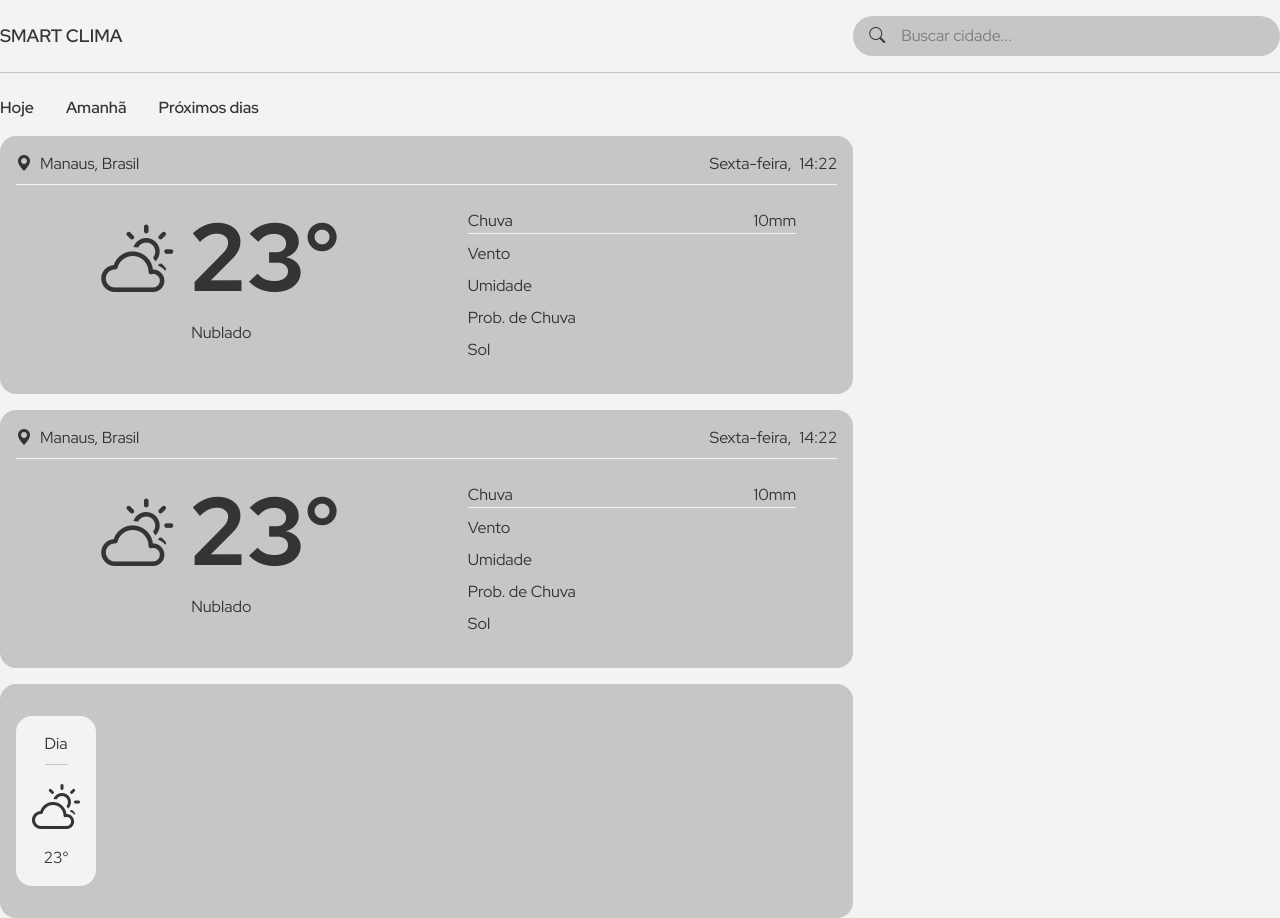
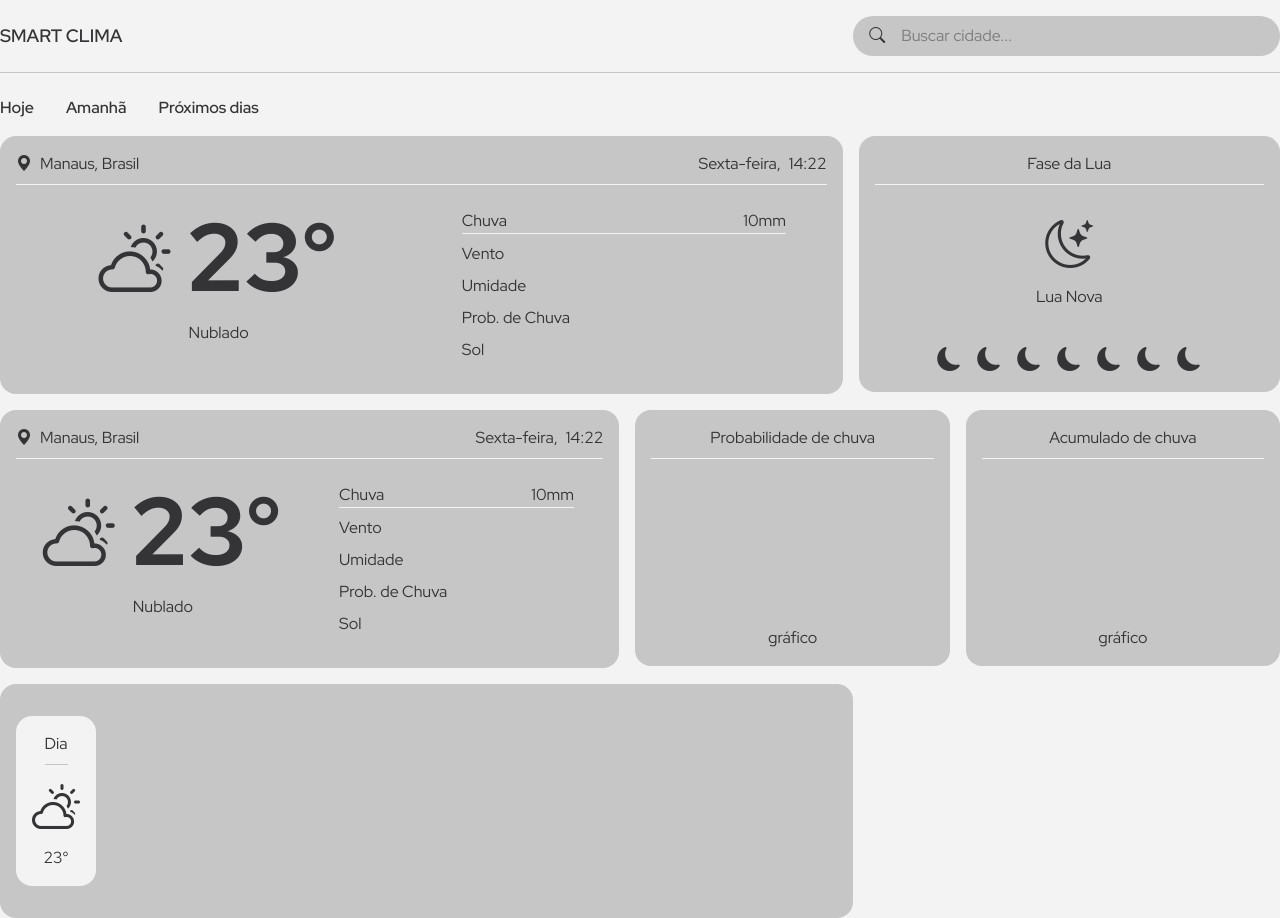
Before and after one commit to jsevitor/nextjs-smart-clima, a Next.js app: page / in a window 1280 px wide. Built offline with nearby package versions, Linux system fonts and the light colour scheme.

Commit message:
feat: implementa estrutura dos componentes RainProbabilityChart e RainAccumulatedChart

```diff
--- /dev/null
+++ b/src/app/components/weather/MoonPhaseCard.tsx
@@ -0,0 +1,20 @@
+export default function MoonPhaseCard() {
+  return (
+    <div className="bg-borderColor w-1/3 rounded-2xl p-4 h-64">
+      <div className="flex flex-col justify-between gap-4 h-full">
+        <div className="flex justify-center border-b border-background pb-2">
+          <h2>Fase da Lua</h2>
+        </div>
+        <div className="flex flex-col gap-4 justify-center items-center">
+          <i className="bi bi-moon-stars text-5xl"></i>
+          <p>Lua Nova</p>
+        </div>
+        <div className="flex justify-center gap-4">
+          {Array.from({ length: 7 }, (_, index) => (
+            <i key={index} className="bi bi-moon-fill text-2xl"></i>
+          ))}
+        </div>
+      </div>
+    </div>
+  );
+}
--- /dev/null
+++ b/src/app/components/weather/RainAccumulatedChart.tsx
@@ -0,0 +1,14 @@
+export default function RainAccumulatedChart() {
+  return (
+    <div className="bg-borderColor w-1/3 rounded-2xl p-4 h-64">
+      <div className="flex flex-col justify-between gap-4 h-full">
+        <div className="flex justify-center border-b border-background pb-2">
+          <h2>Acumulado de chuva</h2>
+        </div>
+        <div className="flex flex-col gap-4 justify-center items-center">
+          gráfico
+        </div>
+      </div>
+    </div>
+  );
+}
--- /dev/null
+++ b/src/app/components/weather/RainProbabilityChart.tsx
@@ -0,0 +1,14 @@
+export default function RainProbabilityChart() {
+  return (
+    <div className="bg-borderColor w-1/3 rounded-2xl p-4 h-64">
+      <div className="flex flex-col justify-between gap-4 h-full">
+        <div className="flex justify-center border-b border-background pb-2">
+          <h2>Probabilidade de chuva</h2>
+        </div>
+        <div className="flex flex-col gap-4 justify-center items-center">
+          gráfico
+        </div>
+      </div>
+    </div>
+  );
+}
--- a/src/app/page.tsx
+++ b/src/app/page.tsx
@@ -3,13 +3,23 @@ import TabNavigation from "./components/TabNavigation";
 import WeatherOverviewCard from "./components/weather/WeatherOverviewCard";
 import WeatherTomorrowCard from "./components/weather/WeatherTomorrowCard";
 import WeatherNextDaysCard from "./components/weather/WeatherNextDaysCard";
+import MoonPhaseCard from "./components/weather/MoonPhaseCard";
+import RainProbabilityChart from "./components/weather/RainProbabilityChart";
+import RainAccumulatedChart from "./components/weather/RainAccumulatedChart";
 
 export default function Home() {
   return (
     <main className="container mx-auto h-screen pt-24 flex flex-col gap-4">
       <TabNavigation />
-      <WeatherOverviewCard />
-      <WeatherTomorrowCard />
+      <div className="flex gap-4">
+        <WeatherOverviewCard />
+        <MoonPhaseCard />
+      </div>
+      <div className="flex gap-4">
+        <WeatherTomorrowCard />
+        <RainProbabilityChart />
+        <RainAccumulatedChart />
+      </div>
       <WeatherNextDaysCard />
     </main>
   );
```
